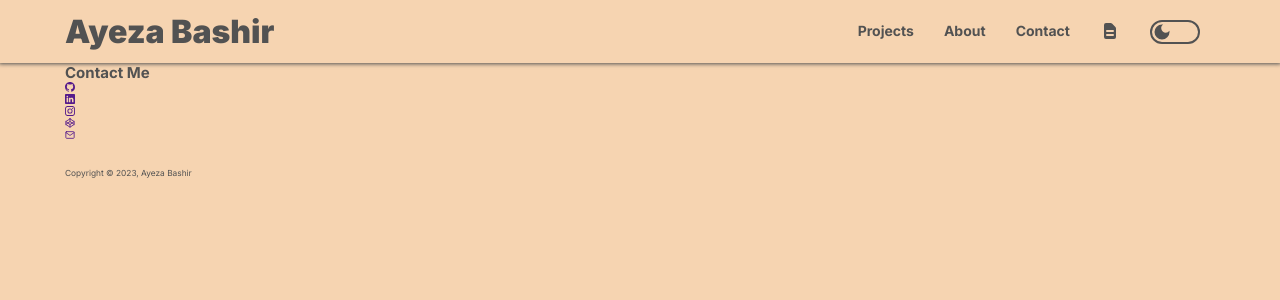
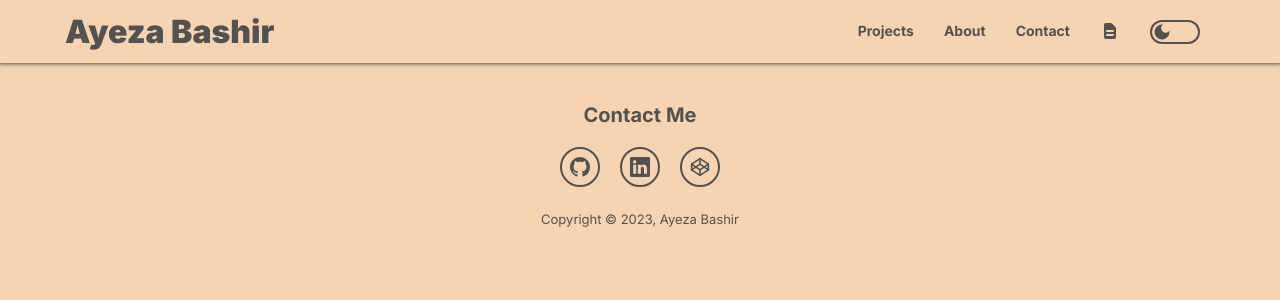
Before and after one commit to ayezabashir/My-Portfolio, a React (Vite) app: page / in a window 1280 px wide. Shown: the top 300 px of the page. Built offline with nearby package versions, Linux system fonts and the light colour scheme.

Commit message:
footer component

```diff
--- a/src/components/footer/Footer.jsx
+++ b/src/components/footer/Footer.jsx
@@ -1,40 +1,32 @@
-import { BsGithub, BsInstagram, BsLinkedin } from 'react-icons/bs'
-import { FiCodepen, FiMail } from 'react-icons/fi'
+import { BsGithub, BsLinkedin } from 'react-icons/bs'
+import { FiCodepen } from 'react-icons/fi'
 const Footer = () => {
     return (
         <>
             <footer>
                 <div className="container">
+                    <div className="footer-content">
                         <h2>Contact Me</h2>
                         <ul className="footer-list">
-                        <li>
-                            <a href="">
-                                <BsGithub className='social' />
+                            <li className='footer-list-item'>
+                                <a href="https://github.com/ayezabashir">
+                                    <BsGithub className='icon social' />
                                 </a>
                             </li>
-                        <li>
-                            <a href="">
-                                <BsLinkedin className='social' />
+                            <li className='footer-list-item'>
+                                <a href="https://www.linkedin.com/in/ayezabashir">
+                                    <BsLinkedin className='icon social' />
                                 </a>
                             </li>
-                        <li>
-                            <a href="">
-                                <BsInstagram className='social' />
-                            </a>
-                        </li>
-                        <li>
-                            <a href="">
-                                <FiCodepen className='social' />
-                            </a>
-                        </li>
-                        <li>
-                            <a href="">
-                                <FiMail className='social' />
+                            <li className='footer-list-item'>
+                                <a href="https://codepen.io/ayezabashir">
+                                    <FiCodepen className='icon social' />
                                 </a>
                             </li>
                         </ul>
                         <br /><br />
-                    <small>Copyright &copy; 2023, Ayeza Bashir</small>
+                        <small className='copyrights'>Copyright &copy; 2023, Ayeza Bashir</small>
+                    </div>
                 </div>
             </footer>
         </>
--- a/src/index.scss
+++ b/src/index.scss
@@ -129,6 +129,40 @@ header {
   }
 }
 
+footer {
+  .container {
+    .footer-content {
+      margin: 4rem auto;
+      text-align: center;
+      h2 {
+        font-size: 2rem;
+      }
+      .footer-list {
+        display: flex;
+        justify-content: center;
+        align-items: center;
+        .footer-list-item {
+          cursor: pointer;
+          border: 2px solid $secondary-color;
+          padding: 8px 8px 6px 8px;
+          border-radius: 50%;
+          margin: 2rem 1rem 0 1rem;
+          &:hover {
+            transition: all 0.4s cubic-bezier(0.47, 0, 0.745, 0.715);
+            background-color: $secondary-color;
+            .icon {
+              color: $primary-color;
+            }
+          }
+        }
+      }
+      .copyrights {
+        font-size: 1.3rem;
+      }
+    }
+  }
+}
+
 @media screen and (max-width: 600px) {
   header {
     .container {
```
Lines whose indentation alone changed are shown as unchanged.
